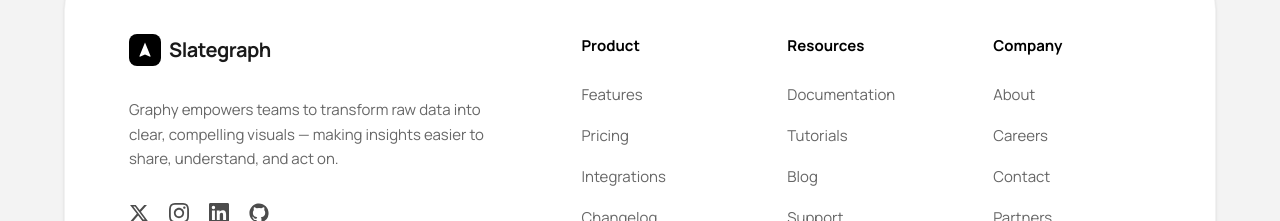
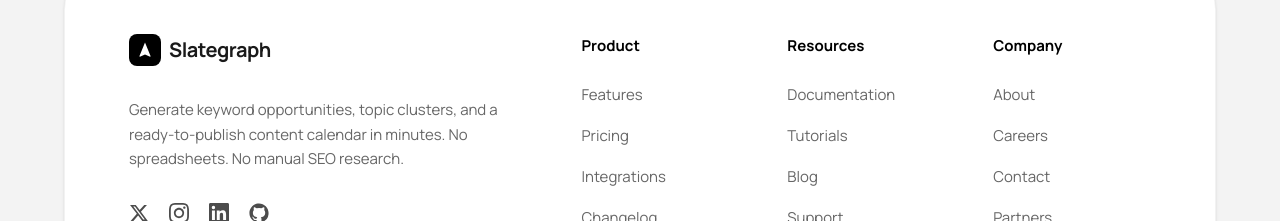
Before and after one commit to dare-tunmise/slategraph-marketing, a Next.js app: page / in a window 1280 px wide. Shown: the part 11216-11437 px from the top of the page. Built offline with nearby package versions, Linux system fonts and the light colour scheme.

Commit message:
fixed graphy error

```diff
--- a/components/Footer.tsx
+++ b/components/Footer.tsx
@@ -48,7 +48,7 @@ export default function Footer() {
                   <span className="text-xl font-bold tracking-tight text-[#1a1a1a]">Slategraph</span>
                 </Link>
                 <p className="text-[#666] text-[15px] leading-relaxed max-w-sm">
-                  Graphy empowers teams to transform raw data into clear, compelling visuals — making insights easier to share, understand, and act on.
+                  Generate keyword opportunities, topic clusters, and a ready-to-publish content calendar in minutes. No spreadsheets. No manual SEO research.
                 </p>
                 <div className="mt-8 flex gap-5">
                   {socials.map((s) => (
```
